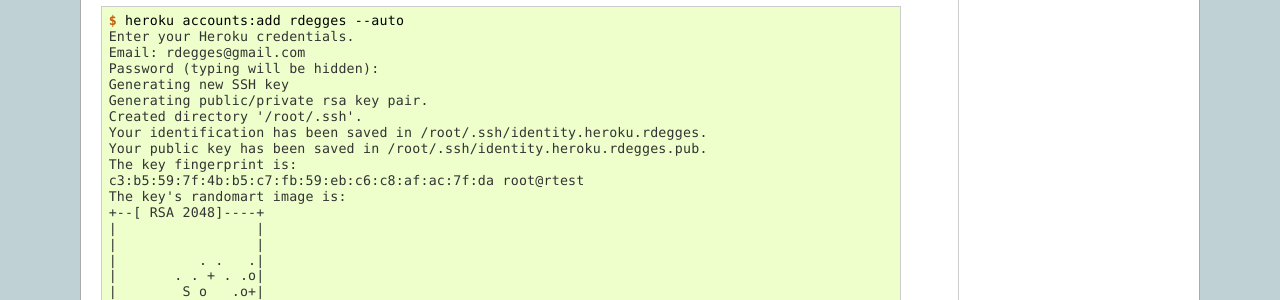
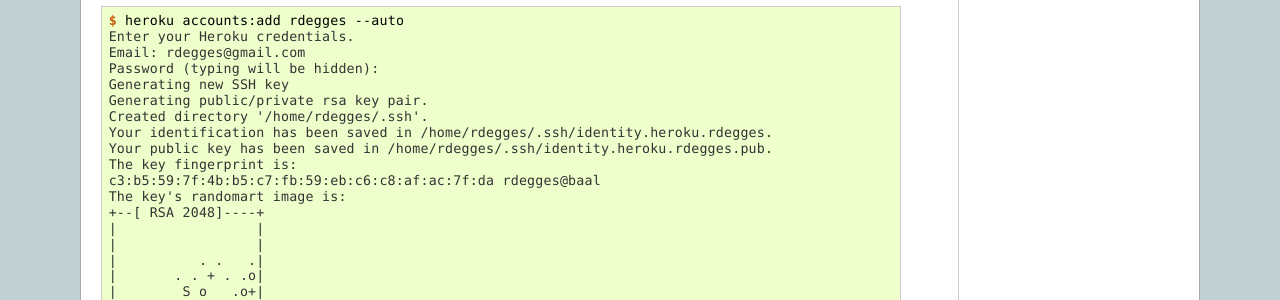
Before and after one commit to perryyo/deploydjango.com, a Sphinx documentation site: the page built from source/heroku/setup.rst, in a window 1280 px wide. Shown: the part 1475-1775 px from the top of the page. Built offline with Sphinx 7.4.7, drawn with Linux system fonts in a browser that asks for light colours.

Commit message:
Updating paths.
Was doing this on my test server, so shit looked funny.

```diff
--- a/source/heroku/setup.rst
+++ b/source/heroku/setup.rst
@@ -102,11 +102,11 @@
     Password (typing will be hidden):
     Generating new SSH key
     Generating public/private rsa key pair.
-    Created directory '/root/.ssh'.
-    Your identification has been saved in /root/.ssh/identity.heroku.rdegges.
-    Your public key has been saved in /root/.ssh/identity.heroku.rdegges.pub.
+    Created directory '/home/rdegges/.ssh'.
+    Your identification has been saved in /home/rdegges/.ssh/identity.heroku.rdegges.
+    Your public key has been saved in /home/rdegges/.ssh/identity.heroku.rdegges.pub.
     The key fingerprint is:
-    c3:b5:59:7f:4b:b5:c7:fb:59:eb:c6:c8:af:ac:7f:da root@rtest
+    c3:b5:59:7f:4b:b5:c7:fb:59:eb:c6:c8:af:ac:7f:da rdegges@baal
     The key's randomart image is:
     +--[ RSA 2048]----+
     |                 |
```
